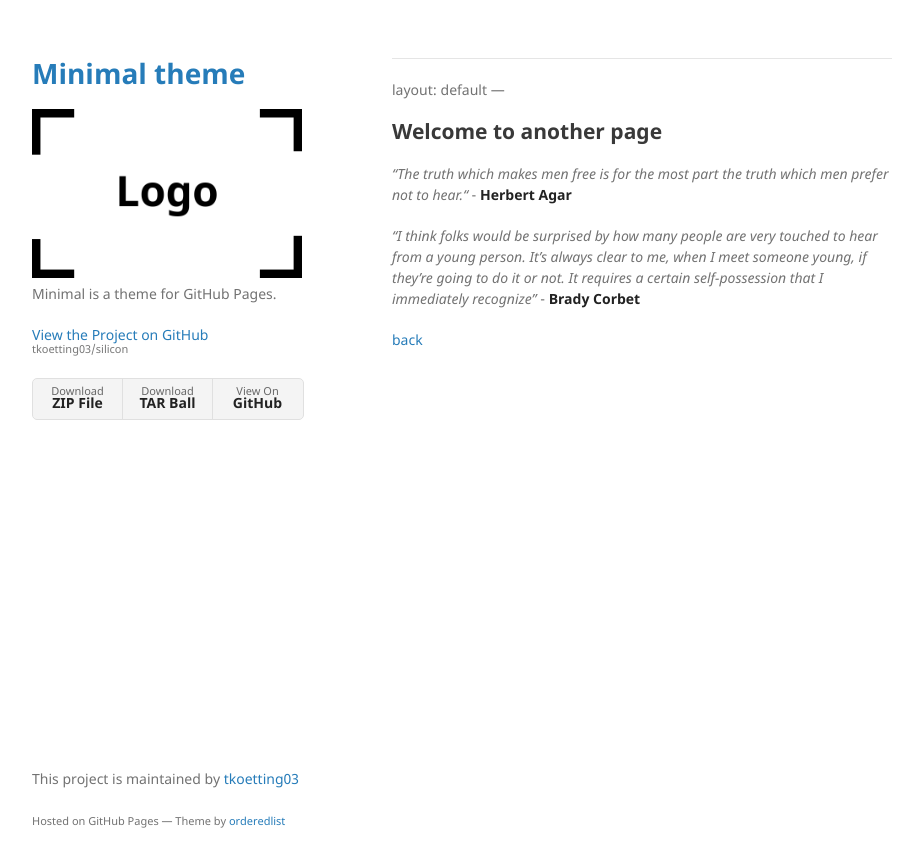
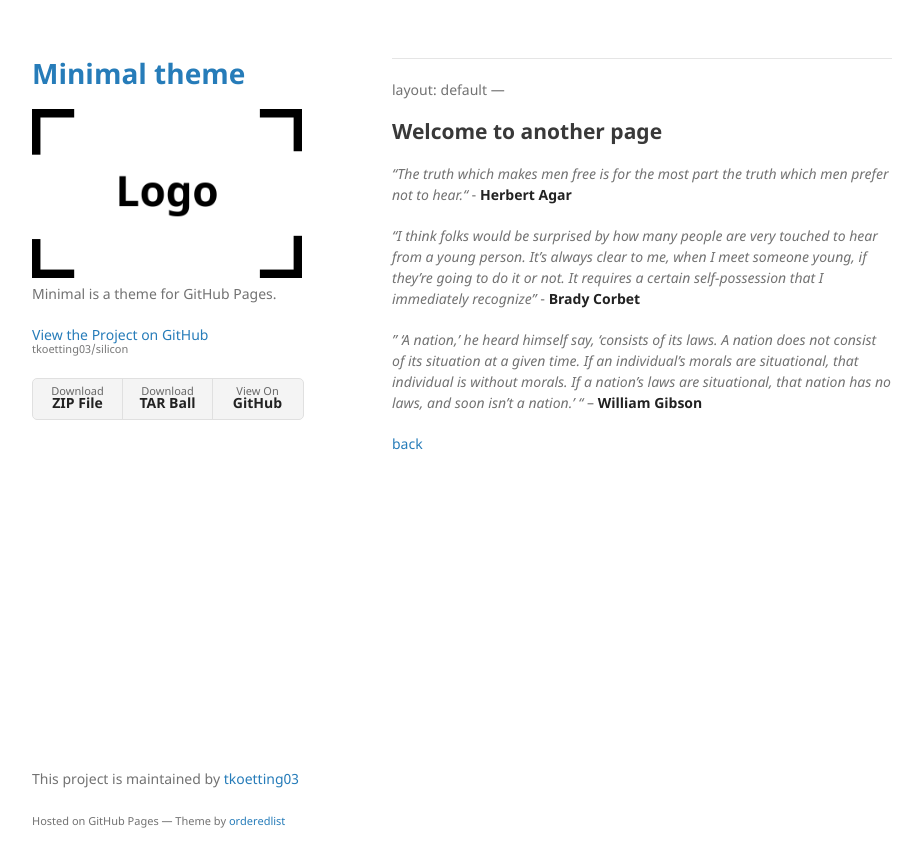
Before and after one commit to tkoetting03/silicon, a Jekyll site: the page built from quotes.md, in a window 1280 px wide. Shown: the top 867 px of the page, without its empty margins (178-1100 px from the left). Built offline with Jekyll 4.4.1, drawn with Linux system fonts in a browser that asks for light colours; our own code applies the rules of GitHub Pages for plain Markdown files.

Commit message:
Update quotes.md

```diff
--- a/quotes.md
+++ b/quotes.md
@@ -9,5 +9,8 @@ _“The truth which makes men free is for the most part the truth which men pref
 
 _"I think folks would be surprised by how many people are very touched to hear from a young person. It’s always clear to me, when I meet someone young, if they’re going to do it or not. It requires a certain self-possession that I immediately recognize"_  - **Brady Corbet**
 
+_" 'A nation,' he heard himself say, 'consists of its laws. A nation does not consist of its situation at a given time. If an individual’s morals are situational, that individual is without morals. If a nation’s laws are situational, that nation has no laws, and soon isn’t a nation.' "_ – **William Gibson**
+
+
 
 [back](./)
```
